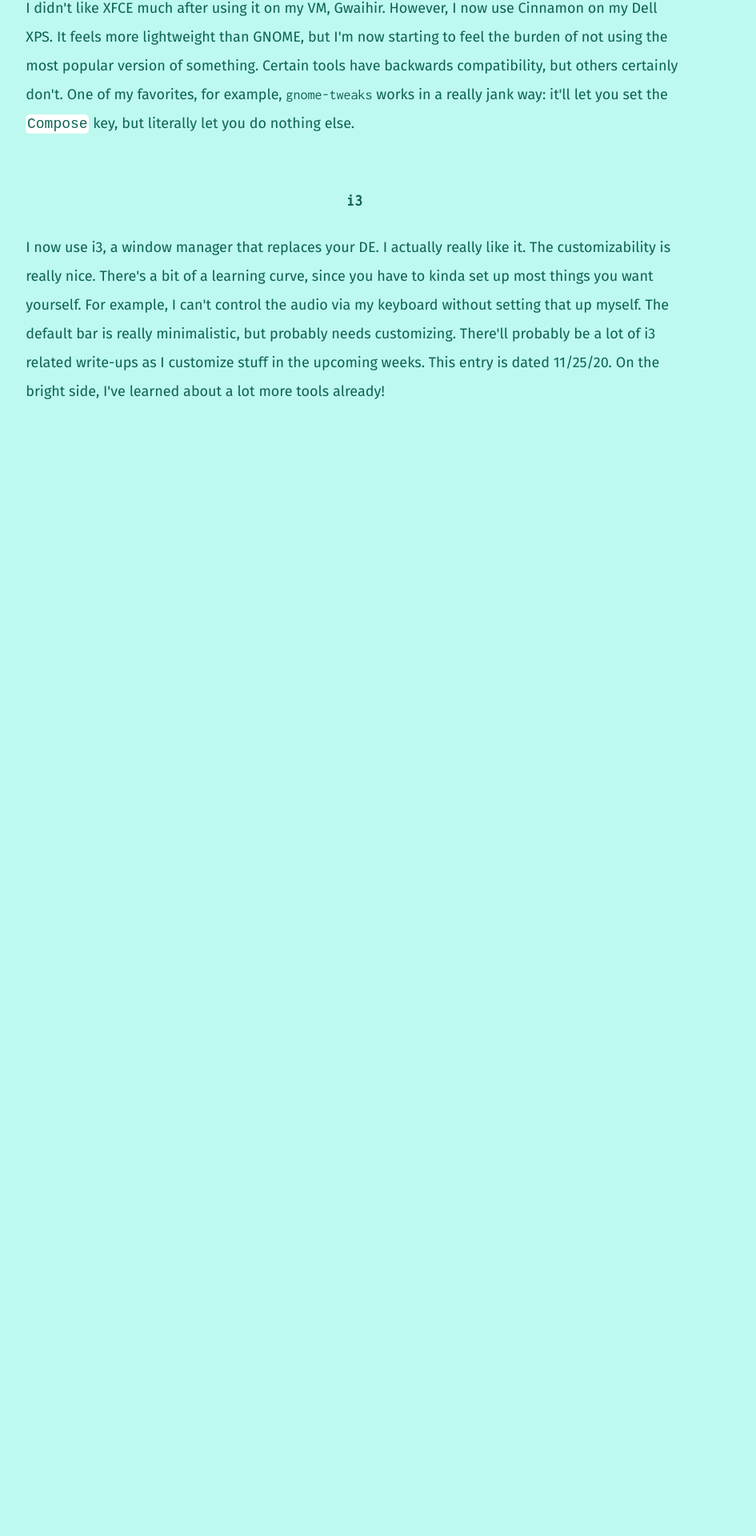
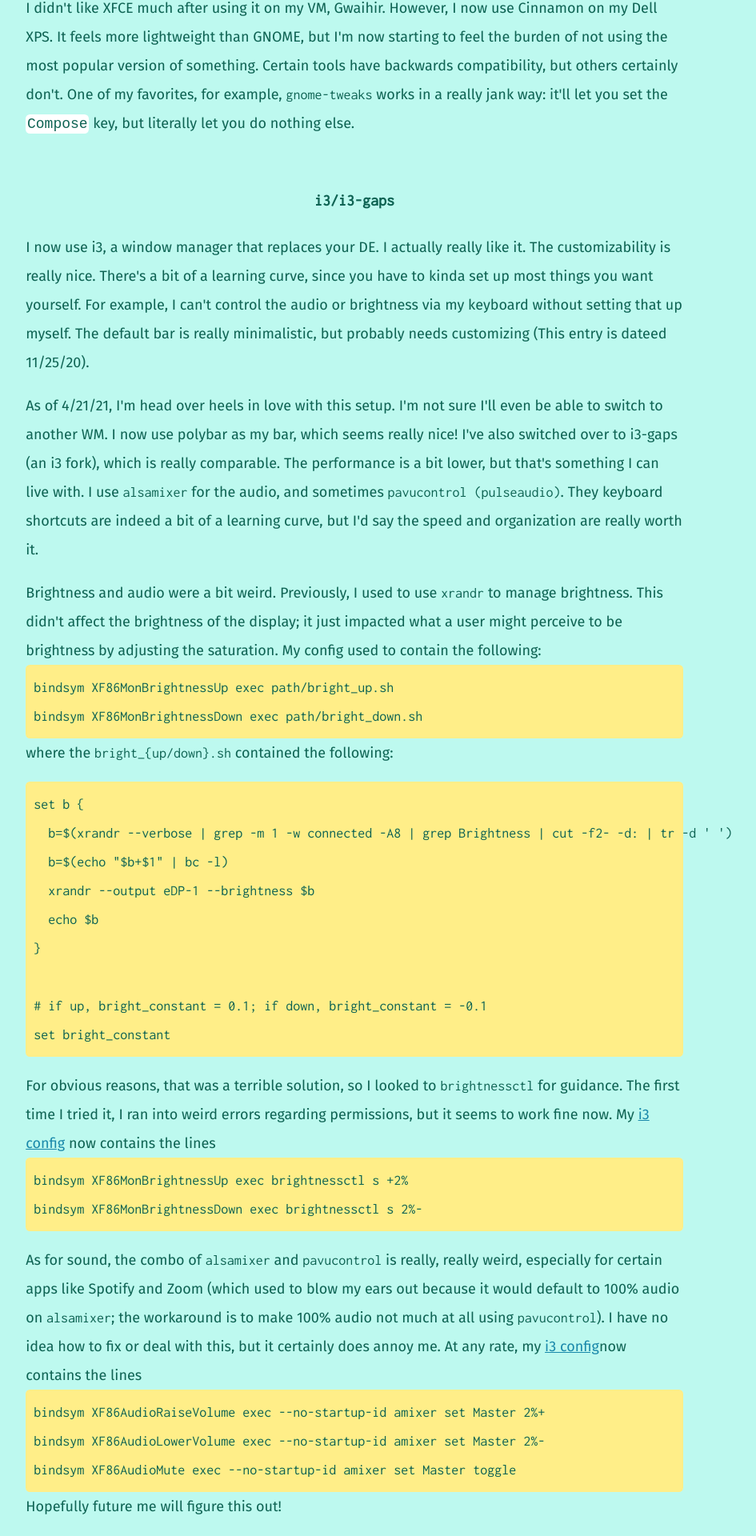
Before and after one commit to krithravi/personalWeb, a React (Create React App) app: page /writeup/deskenv in a window 1280 px wide. Shown: the part 1719-3639 px from the top of the page at 80% size, without its empty margins (197-1142 px from the left). Before the commit the page ends 2262 px from the top, so only its background shows below. Built offline with nearby package versions, Linux system fonts and the light colour scheme.

Commit message:
updated i3

```diff
--- a/src/writeups/DeskEnv.js
+++ b/src/writeups/DeskEnv.js
@@ -4,6 +4,8 @@
 // u gotta use react-router-dom, not just react-router
 import Header from '../components/Header'
 import MiniHeader from './MiniHeader'
+import { Switch, Link, Route, BrowserRouter as Router, IndexRoute } from 'react-router-dom';
+
 function DeskEnv (){
     return(
         <div>
@@ -75,18 +77,67 @@
                     </p>
              </div>
 			<div class="box">
-				<h3>i3</h3>
+				<h3>i3/i3-gaps</h3>
 				<p>
 					I now use i3, a window manager that replaces your DE.
 					I actually really like it. The customizability is really nice.
 					There's a bit of a learning curve, since you have to kinda
 					set up most things you want yourself. For example, I can't control
-					the audio via my keyboard without setting that up myself. The
-					default bar is really minimalistic, but probably needs customizing.
-					There'll probably be a lot of i3 related write-ups as I
-					customize stuff in the upcoming weeks. This entry
-					is dated 11/25/20. On the bright side, I've learned about
-					a lot more tools already!
+					the audio or brightness via my keyboard without setting that up myself. The
+					default bar is really minimalistic, but probably needs customizing (This entry is dateed 11/25/20).
+				</p>
+				<p>
+					As of 4/21/21, I'm head over heels in love with this setup. I'm not sure I'll even be able to switch
+					to another WM. I now use polybar as my bar, which seems really nice! I've also switched over
+					to i3-gaps (an i3 fork), which is really comparable. The performance is a bit lower, but that's something
+					I can live with. I use <span class="monospace">alsamixer</span> for the audio, and
+					sometimes <span class="monospace">pavucontrol (pulseaudio)</span>. They keyboard shortcuts are indeed
+					a bit of a learning curve, but I'd say the speed and organization are really worth it.
+				</p>
+				<p>
+					Brightness and audio were a bit weird. Previously, I used to use <span class="monospace">xrandr</span> to
+					manage brightness. This didn't affect the brightness of the display; it just impacted what a user might perceive
+					to be brightness by adjusting the saturation. My config used to contain the following:
+                    <div class="realcode">
+						bindsym XF86MonBrightnessUp exec path/bright_up.sh <br/>
+						bindsym XF86MonBrightnessDown exec path/bright_down.sh
+					</div>
+					where the <span class="specialCase">{"bright_{up/down}.sh"}</span> contained the following:
+					<pre>
+						<div class="realcode">
+							<span class="specialCase">{"set b {"}</span><br></br>
+							&emsp;<span class="specialCase">{"b=$(xrandr --verbose | grep -m 1 -w connected -A8 | grep Brightness | cut -f2- -d: | tr -d ' ')"}</span> <br></br>
+							&emsp;b=$(echo "$b+$1" | bc -l) <br></br>
+							&emsp;xrandr --output eDP-1 --brightness $b <br></br>
+							&emsp;echo $b <br></br>
+							<span class="specialCase">{"}"}</span> <br></br>
+							<br></br>
+							# if up, bright_constant = 0.1; if down, bright_constant = -0.1 <br></br>
+							set bright_constant
+                        </div>
+                    </pre>
+
+					For obvious reasons, that was a terrible solution, so I looked to <span class="monospace">brightnessctl</span> for guidance.
+					The first time I tried it, I ran into weird errors regarding permissions, but it seems to work fine now.
+					My <Link to="/writeup/dotfiles">i3 config</Link> now contains the lines
+                    <div class="realcode">
+						bindsym XF86MonBrightnessUp exec brightnessctl s +2% <br/>
+						bindsym XF86MonBrightnessDown exec brightnessctl s 2%-
+					</div>
+				</p>
+				<p>
+					As for sound, the combo of <span class="monospace">alsamixer</span> and <span class="monospace">pavucontrol</span> is really, really weird,
+					especially for certain apps like Spotify and Zoom (which used to blow my ears out because it would default to 100% audio
+					on <span class="monospace">alsamixer</span>; the workaround is to make
+					100% audio not much at all using <span class="monospace">pavucontrol</span>).
+					I have no idea how to fix or deal with this, but it certainly does annoy me. At any rate, my <Link to="/writeup/dotfiles">i3 config</Link>
+					now contains the lines
+                    <div class="realcode">
+						bindsym XF86AudioRaiseVolume exec --no-startup-id amixer set Master 2%+ <br/>
+						bindsym XF86AudioLowerVolume exec --no-startup-id amixer set Master 2%- <br/>
+						bindsym XF86AudioMute exec --no-startup-id amixer set Master toggle
+					</div>
+					Hopefully future me will figure this out!
 				</p>
 			</div>
         </div>
--- a/src/writeups/Preferences.js
+++ b/src/writeups/Preferences.js
@@ -19,25 +19,24 @@
                                 <li>Vim</li>
                                     <ul>
                                         <li>Vundle (dependent on Git)</li>
-                                        <li>Pathogen (dependent on Git)</li>
                                     </ul>
+								<li>Git</li>
                                 <li>Curl</li>
                                 <li>Sudo</li>
                                 <li>Network-Manager</li>
-                                <li>Git</li>
-                                <li>A desktop environment or tiling manager</li>
+                                <li>A desktop environment or tiling manager - i3/i3-gaps is nice</li>
                                 <li>Web browser (Firefox)</li>
                                 <li>Terminator</li>
                                 <li>Zathura</li>
                                     <ul>
                                         <li>Get support for DjVu: <span class="monospace">zathura-djvu</span></li>
-                                        <li>Get support for EPUB: // wanted to do with mupdf backend, but currently do with frbreader :( hacky workaround times </li>
+                                        <li>Get support for EPUB: // wanted to do with mupdf backend, but currently just convert to PDF/DjVu </li>
                                     </ul>
-                                <li>Zim</li>
-                                <li>Plank</li>
                                 <li>VS Code, get it from <span class="monospace">.deb</span> file</li>
                                 <li>Set up SSH; OpenVPN is quite nice</li>
-                            </ul>
+								<li>Spotify and spicetify</li>
+								<li></li>
+							</ul>
                     </p>
                 <h3>Languages to check for (some might already be there)</h3>
                     <p>
@@ -45,7 +44,7 @@
                             <li>C/C++ (check for <span class="monospace">gcc</span>/<span class="monospace">g++</span>)</li>
                             <li>Java</li>
                             <li>LaTeX (check for <span class="monospace">texlive</span>)</li>
-                            <li>Python</li>
+                            <li>Python and corresponding packages</li>
                             <li>NodeJS/ReactJS (check for <span class="monospace">npm</span> and <span class="monospace">nodejs</span>)</li>
                             <li>R</li>
                         </ul>
@@ -57,12 +56,7 @@
 							<li>Natural scrolling</li>
                             <li><Link to="/writeup/map">Mapping</Link> <code class="inline">Caps Lock</code> to <code class="inline">Esc</code></li>
                             <li> I need a multilingual keyboard with dead keys. I prefer having <code class="inline">AltGr</code> as
-                                my dead key (<code class="inline">Compose</code> key). On the same note,
-                                I typically set <code class="inline">Compose</code> to the corresponding dead key.
-                            </li>
-                            <li>On startup, I want a dock-like thing (Plank on GNOME-based DEs) and a terminal (Terminator).
-                                I don't want this to be terminal dependent.
-                                I run this with <span class="monospace">gnome-tweaks</span> currently.
+                                my dead key (<code class="inline">Compose</code> key).
                             </li>
                         </ul>
                     </p>
--- a/src/writeups/listwrite.json
+++ b/src/writeups/listwrite.json
@@ -3,7 +3,7 @@
         "title": "Scrolling with i3",
         "date" : "November 2020",
         "path": "/writeup/scroll",
-        "desc": "Setting up natural scrolling with i3"
+        "desc": "Setting up natural scrolling with i3 on Debian buster"
     },
     {
         "title": "Debian Installation",
@@ -15,7 +15,7 @@
         "title": "Mapping Keys",
         "date" : "October 2019",
         "path": "/writeup/map",
-        "desc": "Mapping one key to another in Debian/Ubuntu"
+        "desc": "Mapping one key to another in Debian/Ubuntu (XKB stuff too!)"
     },
     {
         "title": "Changing Login Color",
@@ -25,9 +25,9 @@
     },
     {
         "title": "Desktop Environment",
-        "date" : "November 2019",
+        "date" : "April 2021",
         "path": "/writeup/deskenv",
-        "desc": "Playing around with different desktop environments and fixing some issues"
+        "desc": "Playing around with different desktop environments (GNOME, XFCE, Cinammon, i3)"
     },
     {
         "title": "Beautifying the Bash Experience",
@@ -39,7 +39,7 @@
         "title": "Accent Marks",
         "date" : "November 2019",
         "path": "/writeup/tweaks",
-        "desc": "Typing diacritics in Ubuntu"
+        "desc": "Typing diacritics in Ubuntu (GNOME tweaks)"
     },
     {
         "title": "Browser Reviews",
@@ -57,13 +57,13 @@
         "title": "Sleep and Wake",
         "date" : "September 2019",
         "path": "/writeup/sleep",
-        "desc": "Gettin Éowyn to go to sleep mode and wake up without having to power off"
+        "desc": "Gettin Éowyn to go to sleep mode and wake up without having to power off (Ubuntu 18.04)"
     },
     {
         "title": "Power Management",
         "date" : "December 2019",
         "path": "/writeup/power",
-        "desc": "Attempting to get better power management on Éowyn with Powertop and TLP "
+        "desc": "Attempting to get better power management on Éowyn with Powertop and TLP (Ubuntu 18.04) "
 
     },
     {
```
Also changed, not shown: src/writeups/Debian.js (line endings or trailing spaces), src/writeups/Network.js (line endings or trailing spaces).
